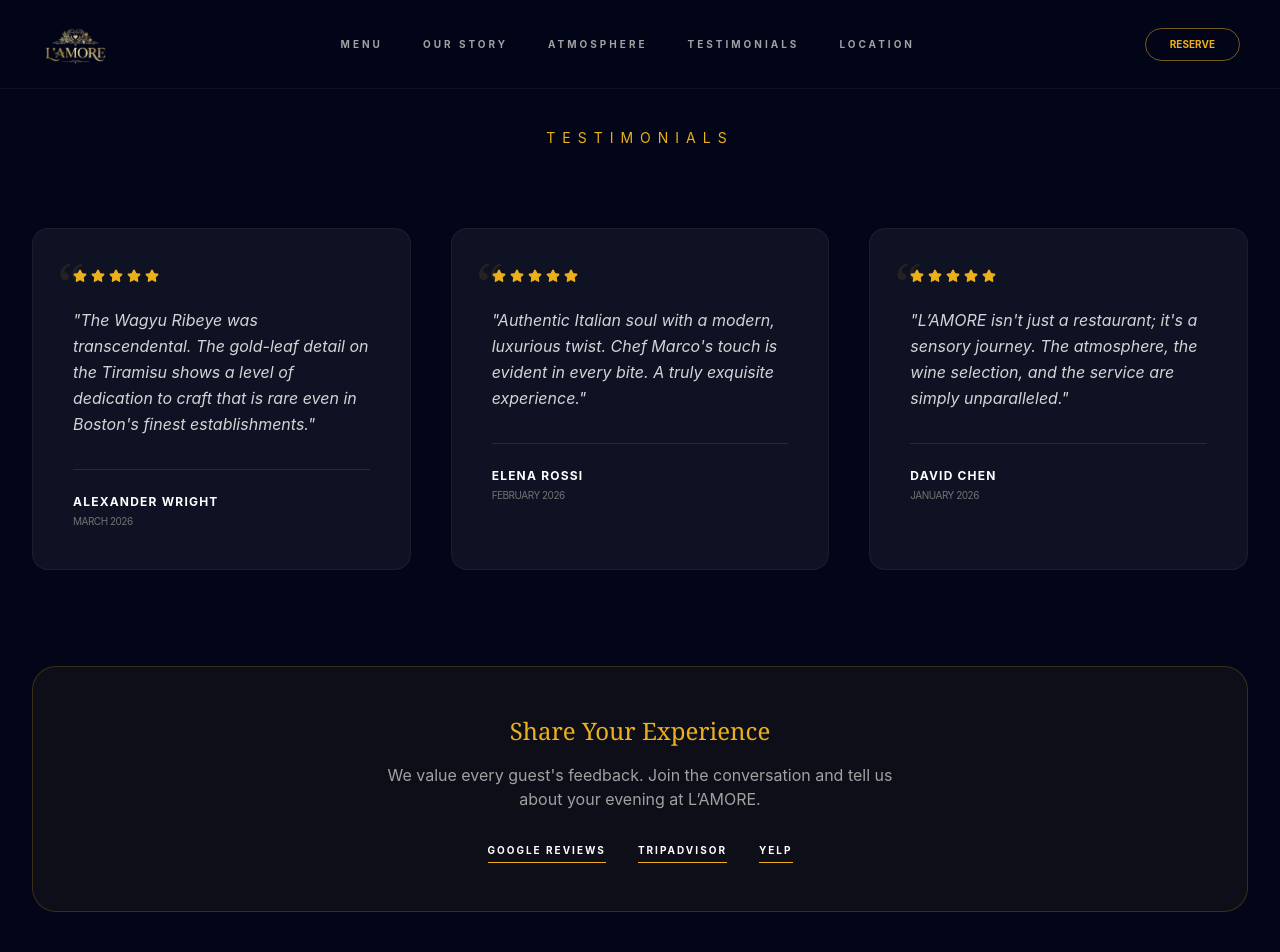
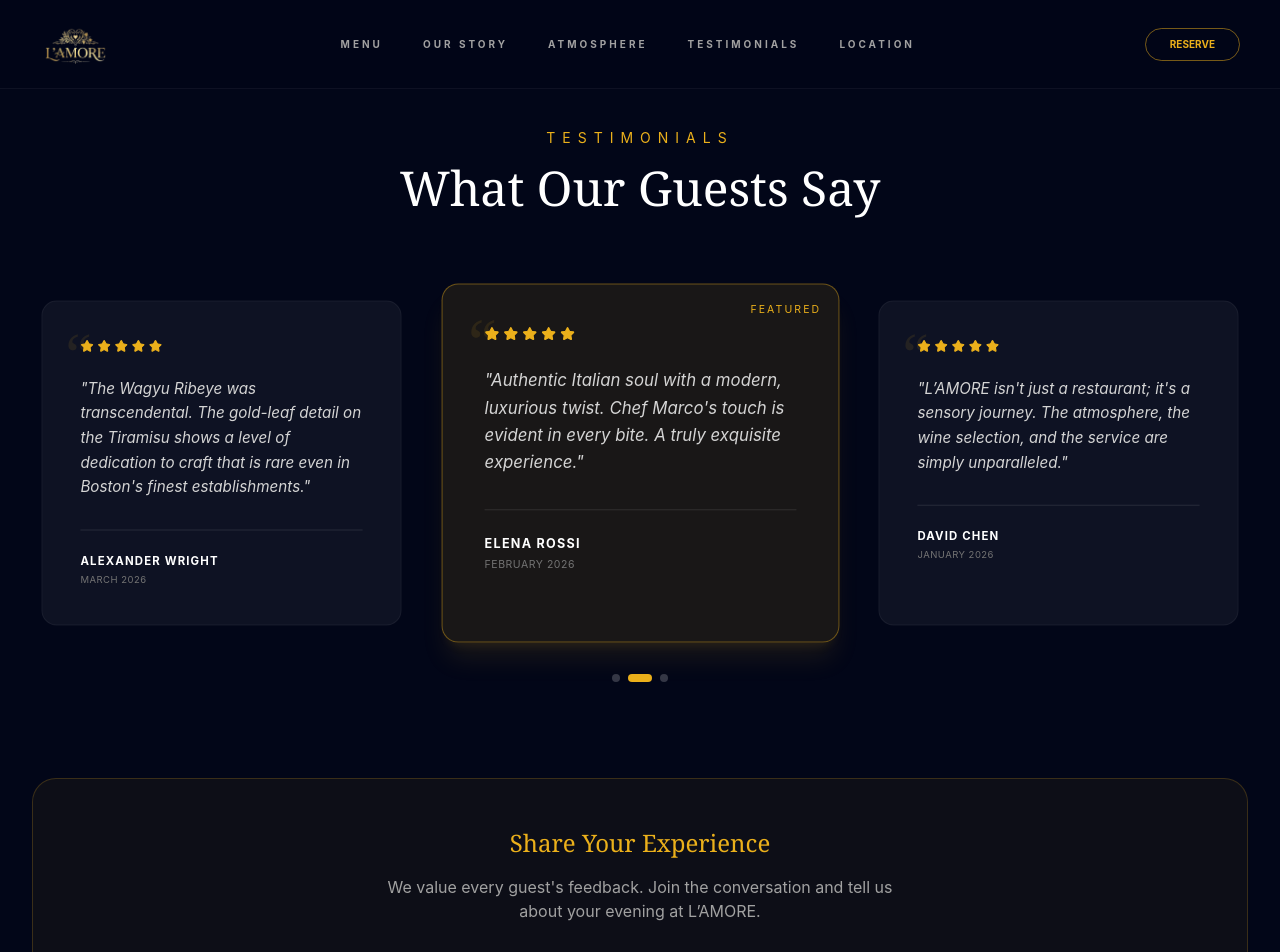
Before and after one commit to oxangyal/restaurant-landing, a React (Vite) app: page /reviews in a window 1280 px wide. Shown: the top 952 px of the page. Built offline with nearby package versions, Linux system fonts and the light colour scheme.

Commit message:
Update text elements for consistency

```diff
--- a/src/components/Location.jsx
+++ b/src/components/Location.jsx
@@ -9,7 +9,7 @@ const Location = () => {
             <div className="container mx-auto px-8">
                 <div className="flex flex-col md:flex-row gap-16 items-start">
                     <div className="flex-1 space-y-8">
-                        <h2 className="text-5xl md:text-6xl font-bold text-white tracking-tighter">
+                        <h2 className="text-4xl md:text-5xl font-serif text-white tracking-tighter">
                             {CONTACT_DATA.title}
                         </h2>
 
--- a/src/components/Menu.jsx
+++ b/src/components/Menu.jsx
@@ -15,7 +15,7 @@ const Menu = () => {
     return (
         <section className="py-20 bg-slate-950" id="menu">
             <div className="container mx-auto px-6">
-                <h2 className="text-4xl md:text-5xl font-bold text-white mb-10 tracking-tighter uppercase">
+                <h2 className="text-4xl md:text-5xl font-serif text-white tracking-tighter leading-[1.1] mb-10">
                     L'AMORE <span className="text-accent italic">Menu</span>
                 </h2>
 
--- a/src/constants/index.js
+++ b/src/constants/index.js
@@ -175,7 +175,7 @@ export const MENU_CATEGORIES = [
 ];
 
 export const BOOKING_PAGE_DATA = {
-    title: "Reserve a table",
+    title: "Reserve A Table",
     submitButton: "RESERVE",
     disclaimer:
         "By clicking the button, you agree to the processing of personal data.",
--- a/src/pages/About.jsx
+++ b/src/pages/About.jsx
@@ -13,9 +13,9 @@ const About = () => {
                     <h2 className="text-accent text-sm tracking-[0.5em] uppercase mb-4">
                         Our Story
                     </h2>
-                    <h1 className="text-3xl md:text-5xl font-serif tracking-tighter">
-                        THE ART OF ITALIAN CUISINE
-                    </h1>
+                    <h3 className="text-4xl md:text-5xl font-serif text-white">
+                        The Art of Italian Cuisine
+                    </h3>
                 </motion.div>
 
                 <div className="grid md:grid-cols-2 gap-16 items-center mb-32">
--- a/src/pages/BookingPage.jsx
+++ b/src/pages/BookingPage.jsx
@@ -38,9 +38,8 @@ const BookingPage = () => {
                     </div>
 
                     <div className="flex-1 w-full space-y-10 text-left">
-                        {/* Заголовки */}
                         <div className="space-y-3">
-                            <h2 className="text-5xl font-bold text-white tracking-tighter uppercase italic">
+                            <h2 className="text-4xl md:text-5xl font-serif text-white tracking-tighter">
                                 {BOOKING_PAGE_DATA.title}
                             </h2>
                             <p className="text-neutral-500 text-xs tracking-widest uppercase font-light">
--- a/src/pages/Reviews.jsx
+++ b/src/pages/Reviews.jsx
@@ -1,45 +1,84 @@
+import { AnimatePresence, motion } from "framer-motion";
+import { useEffect, useState } from "react";
+
 import { Star } from "lucide-react";
 import { TESTIMONIALS_DATA } from "../constants";
-import { motion } from "framer-motion";
 
 const Reviews = () => {
+    const [activeIndex, setActiveIndex] = useState(0);
+
+    useEffect(() => {
+        const interval = setInterval(() => {
+            setActiveIndex((prev) =>
+                prev === TESTIMONIALS_DATA.length - 1 ? 0 : prev + 1,
+            );
+        }, 4000);
+
+        return () => clearInterval(interval);
+    }, []);
+
     return (
         <section className="pt-32 pb-24 bg-slate-950 min-h-screen text-white">
             <div className="container mx-auto px-8">
                 <motion.div
                     initial={{ opacity: 0, y: 20 }}
-                    animate={{ opacity: 1, y: 0 }}
+                    whileInView={{ opacity: 1, y: 0 }}
                     className="text-center mb-20"
                 >
                     <h2 className="text-accent text-sm tracking-[0.5em] uppercase mb-4">
                         Testimonials
                     </h2>
+
+                    <h3 className="text-4xl md:text-5xl font-serif text-white">
+                        What Our Guests Say
+                    </h3>
                 </motion.div>
 
                 <div className="grid grid-cols-1 md:grid-cols-2 lg:grid-cols-3 gap-10">
-                    {TESTIMONIALS_DATA.map((review, index) => (
+                    <AnimatePresence mode="wait">
+                        {TESTIMONIALS_DATA.map((review, index) => {
+                            const isActive = index === activeIndex;
+
+                            return (
                                 <motion.div
                                     key={index}
+                                    layout
                                     initial={{ opacity: 0, scale: 0.95 }}
-                            whileInView={{ opacity: 1, scale: 1 }}
-                            transition={{ delay: index * 0.1 }}
-                            className="p-10 rounded-2xl bg-white/5 border border-white/5 relative group hover:border-accent/30 transition-all duration-500"
+                                    animate={{
+                                        opacity: 1,
+                                        scale: isActive ? 1.05 : 0.95,
+                                        borderColor: isActive
+                                            ? "rgba(235,176,27,0.4)"
+                                            : "rgba(255,255,255,0.05)",
+                                    }}
+                                    exit={{ opacity: 0 }}
+                                    transition={{ duration: 0.5 }}
+                                    className={`
+                                        p-10 rounded-2xl border relative transition-all duration-500
+                                        ${
+                                            isActive
+                                                ? "bg-accent/10 shadow-xl shadow-accent/10"
+                                                : "bg-white/5"
+                                        }
+                                    `}
                                 >
-                            <span className="absolute top-6 left-6 text-6xl text-accent/10 font-serif group-hover:text-accent/20 transition-colors">
+                                    <span className="absolute top-6 left-6 text-6xl text-accent/10 font-serif">
                                         “
                                     </span>
 
                                     <div className="flex gap-1 mb-6">
-                                {[...Array(review.rating)].map((_, i) => (
+                                        {[...Array(review.rating)].map(
+                                            (_, i) => (
                                                 <Star
                                                     key={i}
                                                     size={14}
                                                     className="fill-accent text-accent"
                                                 />
-                                ))}
+                                            ),
+                                        )}
                                     </div>
 
-                            <p className="text-neutral-300 italic leading-relaxed mb-8 relative z-10">
+                                    <p className="text-neutral-300 italic leading-relaxed mb-8">
                                         "{review.text}"
                                     </p>
 
@@ -47,14 +86,35 @@ const Reviews = () => {
                                         <h4 className="text-white font-bold tracking-widest uppercase text-xs">
                                             {review.name}
                                         </h4>
-                                <p className="text-neutral-500 text-[10px] mt-1 uppercase tracking-tighter">
+                                        <p className="text-neutral-500 text-[10px] mt-1 uppercase tracking-wider">
                                             {review.date}
                                         </p>
                                     </div>
+
+                                    {isActive && (
+                                        <span className="absolute top-4 right-4 text-[10px] text-accent uppercase tracking-[0.2em]">
+                                            Featured
+                                        </span>
+                                    )}
                                 </motion.div>
+                            );
+                        })}
+                    </AnimatePresence>
+                </div>
+
+                <div className="flex justify-center gap-2 mt-10">
+                    {TESTIMONIALS_DATA.map((_, i) => (
+                        <button
+                            key={i}
+                            onClick={() => setActiveIndex(i)}
+                            className={`w-2 h-2 rounded-full transition-all ${
+                                i === activeIndex
+                                    ? "bg-accent w-6"
+                                    : "bg-white/20"
+                            }`}
+                        />
                     ))}
                 </div>
-
 
                 <motion.div
                     initial={{ opacity: 0 }}
@@ -64,18 +124,22 @@ const Reviews = () => {
                     <h3 className="text-2xl font-serif text-accent mb-4">
                         Share Your Experience
                     </h3>
+
                     <p className="text-neutral-400 mb-8 max-w-lg mx-auto">
                         We value every guest's feedback. Join the conversation
                         and tell us about your evening at L’AMORE.
                     </p>
-                    <div className="flex justify-center gap-8">
-                        <button className="text-[10px] font-bold tracking-[0.2em] uppercase border-b border-accent pb-1 hover:text-accent transition-colors">
+
+                    <div className="flex flex-col sm:flex-row justify-center gap-6">
+                        <button className="min-w-[200px] rounded-full bg-accent px-8 py-4 text-[11px] font-bold text-slate-950 hover:bg-white transition uppercase tracking-widest">
                             Google Reviews
                         </button>
-                        <button className="text-[10px] font-bold tracking-[0.2em] uppercase border-b border-accent pb-1 hover:text-accent transition-colors">
+
+                        <button className="min-w-[200px] rounded-full border border-white/20 bg-white/5 px-8 py-4 text-[11px] font-bold text-white hover:bg-white hover:text-black transition uppercase tracking-widest">
                             TripAdvisor
                         </button>
-                        <button className="text-[10px] font-bold tracking-[0.2em] uppercase border-b border-accent pb-1 hover:text-accent transition-colors">
+
+                        <button className="min-w-[200px] rounded-full border border-white/20 bg-white/5 px-8 py-4 text-[11px] font-bold text-white hover:bg-white hover:text-black transition uppercase tracking-widest">
                             Yelp
                         </button>
                     </div>
```
Also changed, not shown: src/components/Hero.jsx (+7 -3 lines), src/pages/Atmosphere.jsx (+5 -4 lines). Lines whose indentation alone changed are shown as unchanged.
